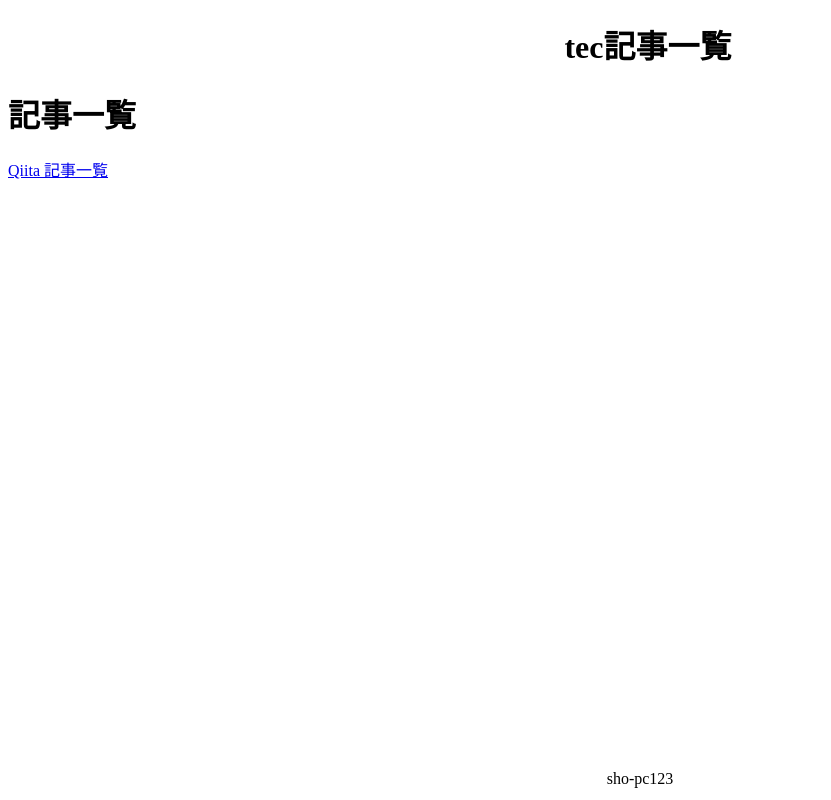
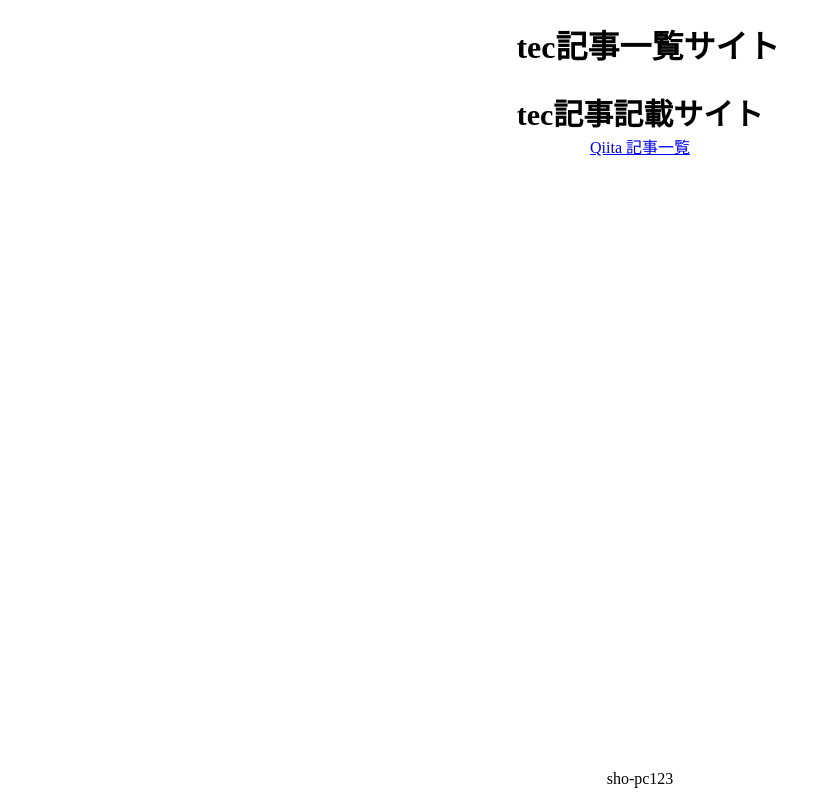
Before and after one commit to sho-pc123/nuxt3-app, a Nuxt app: page / in a window 1280 px wide. Shown: the whole page, without its empty margins (0-831 px from the left). Built offline with nearby package versions, Linux system fonts and the light colour scheme.

Commit message:
top画面のスタイル修正

```diff
--- a/components/layout-contents/Header/main.vue
+++ b/components/layout-contents/Header/main.vue
@@ -1,6 +1,6 @@
 <template>
     <div class="header header__content">
-      <h1 class="header__title">tec記事一覧</h1>
+      <h1 class="header__title">tec記事一覧サイト</h1>
     </div>
 </template>
 
--- a/components/page-contents/ArticlesTopContent/main.vue
+++ b/components/page-contents/ArticlesTopContent/main.vue
@@ -1,7 +1,13 @@
 <template>
-  <h1>記事一覧</h1>
-  <NuxtLink to="/qiitaArticles">Qiita 記事一覧</NuxtLink>
+  <div class="articles-top-content articles-top-content__container">
+    <span class="articles-top-content__title">tec記事記載サイト</span>
+    <NuxtLink class="articles-top-content__qiita-link" to="/qiitaArticles">Qiita 記事一覧</NuxtLink>
+  </div>
 </template>
 
 <script lang="ts" setup>
 </script>
+
+<style lang="scss" scoped>
+  @use './style.scss'
+</style>
--- /dev/null
+++ b/components/page-contents/ArticlesTopContent/style.scss
@@ -0,0 +1,14 @@
+.articles-top-content {
+  &__container {
+    display: flex;
+    flex-direction: column;
+    align-items: center;
+    width: 100%;
+  }
+
+  &__title {
+    font-size: 30px;
+    font-weight: bold;
+  }
+
+}
```
